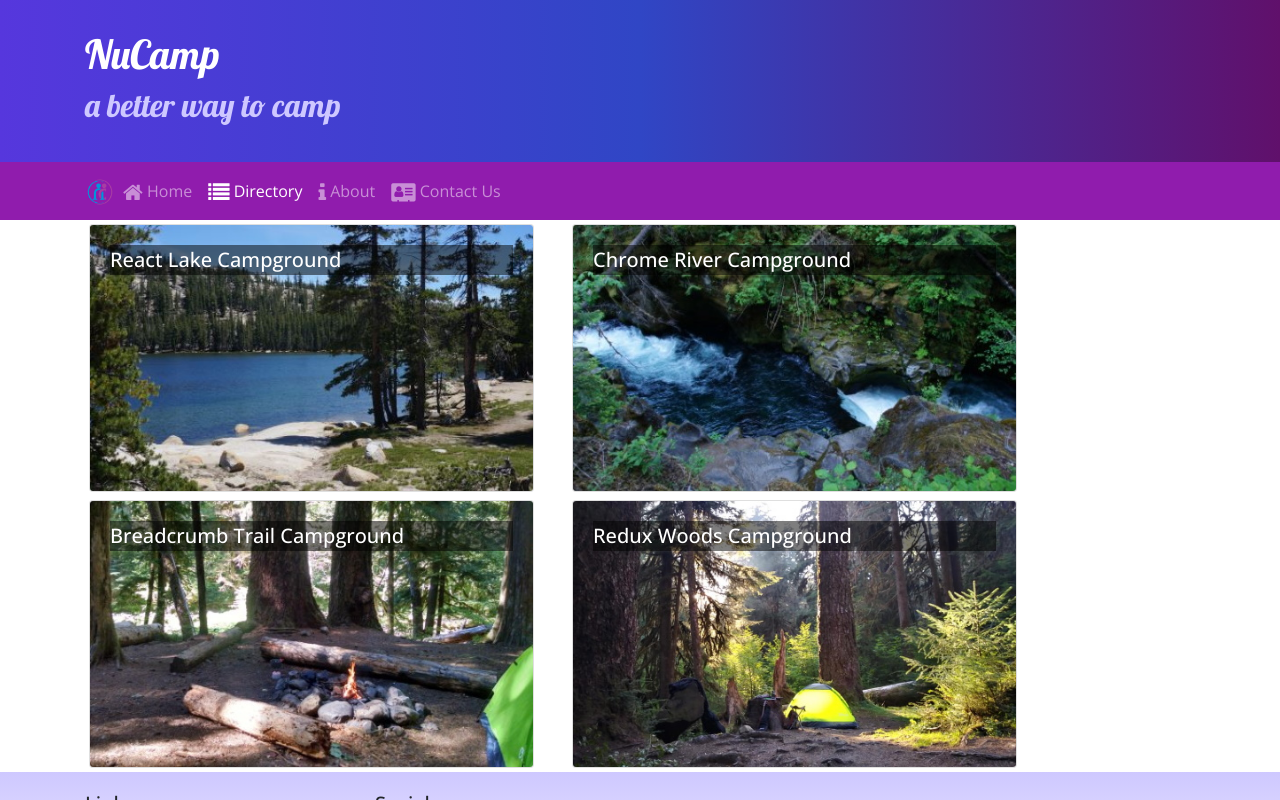
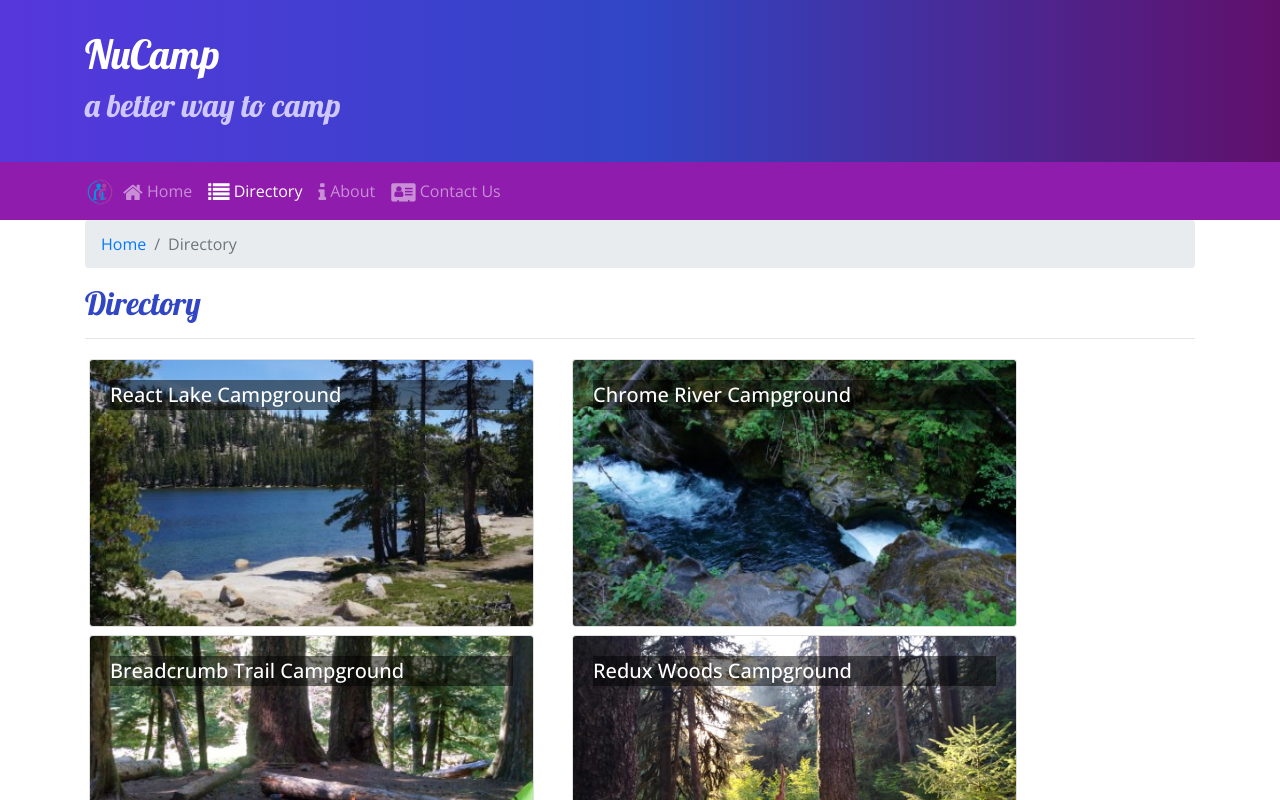
Before and after one commit to andymcadams-dev/nucampsite-react, a React (Create React App) app: page /directory in a window 1280 px wide. Shown: the top 800 px of the page. Built offline with nearby package versions, Linux system fonts and the light colour scheme.

Commit message:
Breadcrumbs

```diff
--- a/src/components/CampsiteInfoComponent.js
+++ b/src/components/CampsiteInfoComponent.js
@@ -1,10 +1,7 @@
 import React from 'react';
-import { Card,
-    CardImg,
-    CardText,
-    CardBody,
-    CardTitle
-} from 'reactstrap';
+import { Card, CardImg, CardText, CardBody, CardTitle } from 'reactstrap';
+import { Breadcrumb, BreadcrumbItem } from 'reactstrap';
+import { Link } from 'react-router-dom';
 
 function RenderCampsite({campsite}) {
     return (
@@ -12,7 +9,6 @@
             <Card>
                 <CardImg top src={campsite.image} alt={campsite.name} />
                 <CardBody>
-                    <CardTitle>{campsite.name}</CardTitle>
                     <CardText>{campsite.description}</CardText>
                 </CardBody>
             </Card>
@@ -45,6 +41,16 @@
         return (
             <div className="container">
                 <div className="row">
+                <div className="col">
+                <Breadcrumb>
+                            <BreadcrumbItem><Link to="/Directory">Directory</Link></BreadcrumbItem>
+                            <BreadcrumbItem active>{props.campsite.name}</BreadcrumbItem>
+                        </Breadcrumb>
+                    <h2>{props.campsite.name}</h2>
+                    <hr />
+                </div>
+            </div>
+                <div className="row">
                     <RenderCampsite campsite={props.campsite} />
                     <RenderComments comments={props.comments} />
                 </div>
--- a/src/components/ContactComponent.js
+++ b/src/components/ContactComponent.js
@@ -1,10 +1,16 @@
 import React from 'react';
+import { Breadcrumb, BreadcrumbItem } from 'reactstrap';
+import { Link } from 'react-router-dom';
 
 function Contact(props) {
     return (
         <div className="container">
             <div className="row">
                 <div className="col">
+                <Breadcrumb>
+                            <BreadcrumbItem><Link to="/home">Home</Link></BreadcrumbItem>
+                            <BreadcrumbItem active>Contact</BreadcrumbItem>
+                        </Breadcrumb>
                     <h2>Contact Us</h2>
                     <hr />
                 </div>
--- a/src/components/DirectoryComponent.js
+++ b/src/components/DirectoryComponent.js
@@ -1,8 +1,5 @@
 import React from 'react';
-import { Card,
-        CardImg,
-        CardImgOverlay,
-        CardTitle } from 'reactstrap';
+import { Card, CardImg, CardImgOverlay, CardTitle, Breadcrumb, BreadcrumbItem } from 'reactstrap';
 import { Link } from 'react-router-dom';
 
 
@@ -32,6 +29,16 @@
         return(
             <div className="container">
                 <div className="row">
+                    <div className="col">
+                        <Breadcrumb>
+                            <BreadcrumbItem><Link to="/home">Home</Link></BreadcrumbItem>
+                            <BreadcrumbItem active>Directory</BreadcrumbItem>
+                        </Breadcrumb>
+                        <h2>Directory</h2>
+                        <hr />
+                    </div>
+                </div>
+                <div className="row">
                     {directory}
                 </div>
             </div>
```
